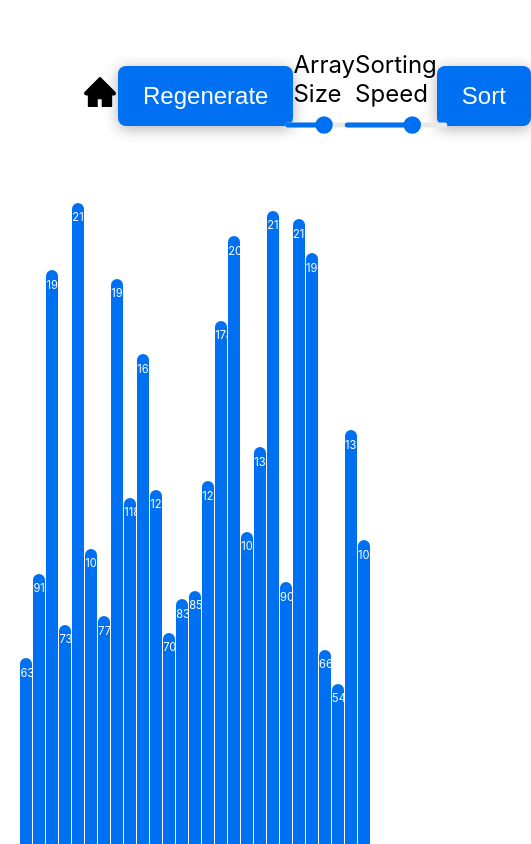
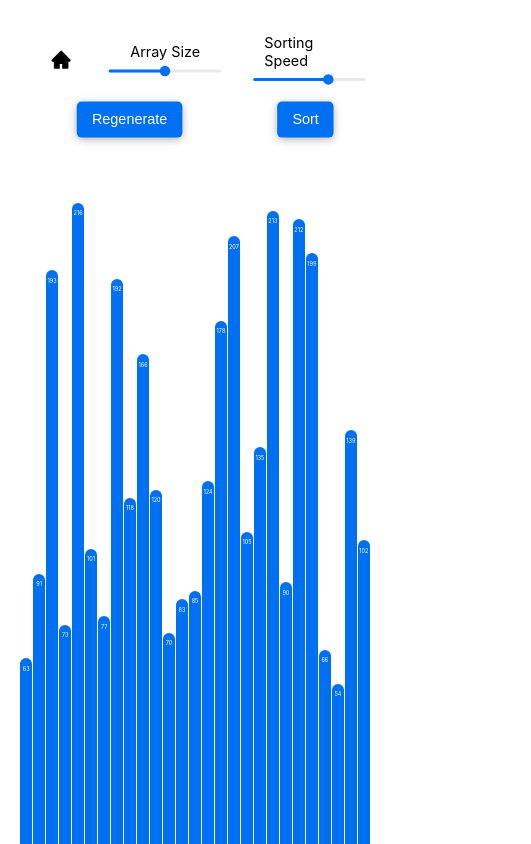
Before and after one commit to nhulston/sorting-visualizer, a Next.js app: page /heapsort in a window 390 px wide. Shown: the whole page, 531 px wide, since content can reach past the window. Built offline with nearby package versions, Linux system fonts and the light colour scheme.

Commit message:
Finish home screen, make mobile friendly

```diff
--- a/src/components/Header.js
+++ b/src/components/Header.js
@@ -7,14 +7,10 @@ export default class Header extends Component {
     render() {
         return (
             <Container>
+                <InnerWrapper numChildren={3}>
                     <IconWrapper href="/">
                         <AiFillHome/>
                     </IconWrapper>
-                <Button
-                    onClick={this.props.onRegenerate}
-                >
-                    Regenerate
-                </Button>
                     <SliderContainer>
                         <Text>Array Size</Text>
                         <Slider
@@ -33,11 +29,19 @@ export default class Header extends Component {
                             onChange={this.props.onChangeSortingSpeed}
                         />
                     </SliderContainer>
+                </InnerWrapper>
+                <InnerWrapper numChildren={2}>
+                    <Button
+                        onClick={this.props.onRegenerate}
+                    >
+                        Regenerate
+                    </Button>
                     <Button
                         onClick={this.props.sort}
                     >
                         Sort
                     </Button>
+                </InnerWrapper>
             </Container>
         );
     }
@@ -47,9 +51,43 @@ const Container = styled.div`
   top: 0; left: 0;
   display: flex;
   flex-direction: row;
-  justify-content: space-between;
-  margin: 50px;
+  margin: 50px 0;
   align-items: center;
+  flex-wrap: wrap;
+  justify-content: space-around;
+
+  @media (max-width: 950px) {
+    transform: scale(.8) translateX(-100px) translateY(-30px);
+    width: 120%;
+  }
+
+  @media (max-width: 600px) {
+    transform: scale(.6) translateX(-230px) translateY(-50px);
+    width: 150%;
+  }
+
+  @media (max-width: 500px) {
+    transform: scale(.6) translateX(-280px) translateY(-70px);
+    width: 180%;
+  }
+
+  @media (max-width: 400px) {
+    transform: scale(.6) translateX(-200px) translateY(-90px);
+    width: 180%;
+  }
+`;
+
+const InnerWrapper = styled.div`
+  width: ${props => props.numChildren * 20}%;
+  display: flex;
+  flex-direction: row;
+  justify-content: space-around;
+  align-items: center;
+  margin-bottom: 20px;
+
+  @media (max-width: 950px) {
+    width: 100%
+  }
 `;
 
 const SliderContainer = styled.div`
@@ -57,6 +95,7 @@ const SliderContainer = styled.div`
   flex-direction: column;
   width: 150px;
   align-items: center;
+  margin: 0 20px;
 `;
 
 const Text = styled.p`
@@ -74,6 +113,7 @@ const Button = styled.button`
   box-shadow: 0 3px 15px rgba(0, 0, 0, .3);
   padding: 0 25px;
   height: 60px;
+  margin: 0 10px;
 
   &:hover {
     background-image: linear-gradient(rgba(0, 0, 0, 0.05) 0 0);
@@ -87,6 +127,7 @@ const Button = styled.button`
 
 const IconWrapper = styled.a`
   font-size: 36px;
+  margin: 0 10px;
   &:hover {
     color: #0070f3; //TODO replace all occurrences with variable
     transform: scale(1.05);
--- a/src/components/Rectangle.js
+++ b/src/components/Rectangle.js
@@ -95,4 +95,11 @@ const Text = styled.p`
   color: white;
   font-size: ${props => 300 / props.quantity}px;
   margin: 0;
+
+  @media (max-width: 700px) {
+    font-size: ${props => 200 / props.quantity}px;
+  }
+  @media (max-width: 500px) {
+    font-size: ${props => 150 / props.quantity}px;
+  }
 `;
--- a/src/styles/Home.module.css
+++ b/src/styles/Home.module.css
@@ -4,7 +4,7 @@
 
 .main {
   height: 100%;
-  padding: 4rem 0 0;
+  padding: 4rem 0 2rem;
   flex: 1;
   display: flex;
   flex-direction: column;
```
Also changed, not shown: src/pages/index.js (+4 -6 lines). Lines whose indentation alone changed are shown as unchanged.
